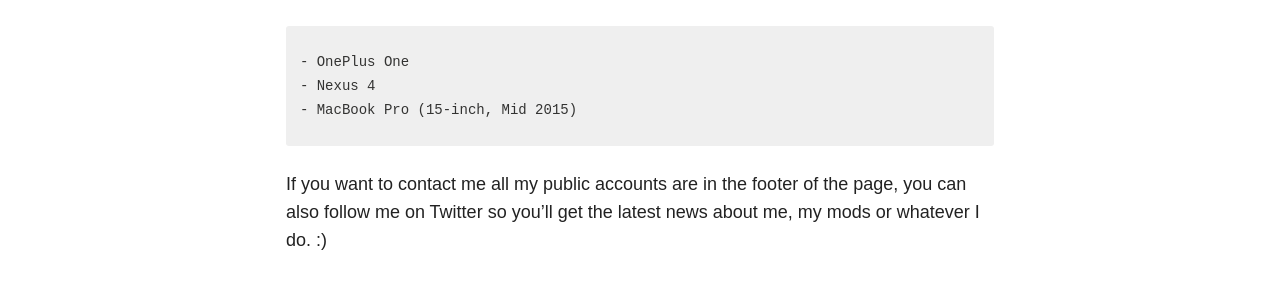
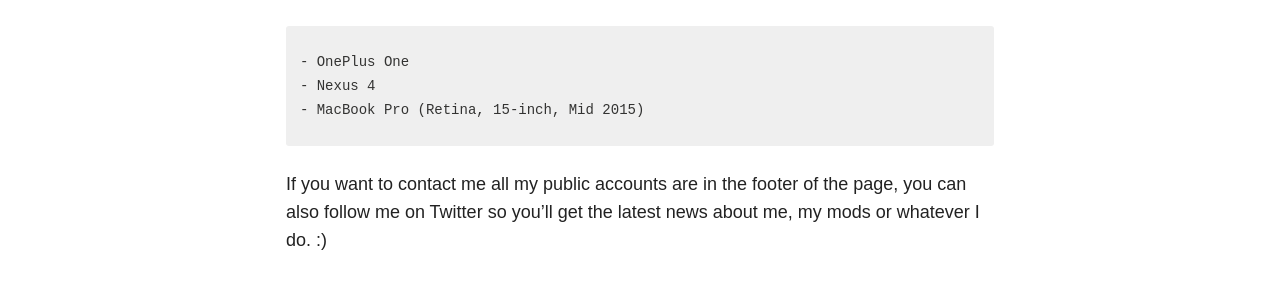
Before and after one commit to Desno365/Desno365.github.io, a Jekyll site: the page built from about/index.md, in a window 1280 px wide. Shown: the part 1157-1450 px from the top of the page. Built offline with Jekyll 4.4.1, drawn with Linux system fonts in a browser that asks for light colours; nearby versions of some CDN libraries.

Commit message:
Update About me

```diff
--- a/about/index.md
+++ b/about/index.md
@@ -16,7 +16,7 @@
 {% highlight text %}
 - OnePlus One
 - Nexus 4
-- MacBook Pro (15-inch, Mid 2015)
+- MacBook Pro (Retina, 15-inch, Mid 2015)
 {% endhighlight %}
 
 
```
